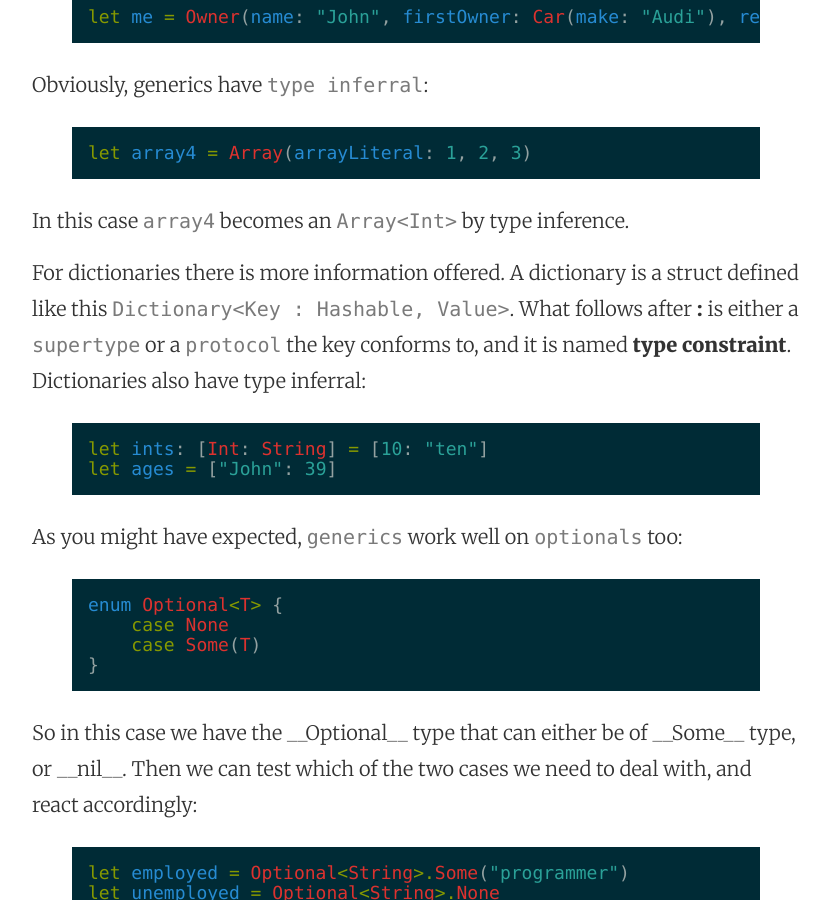
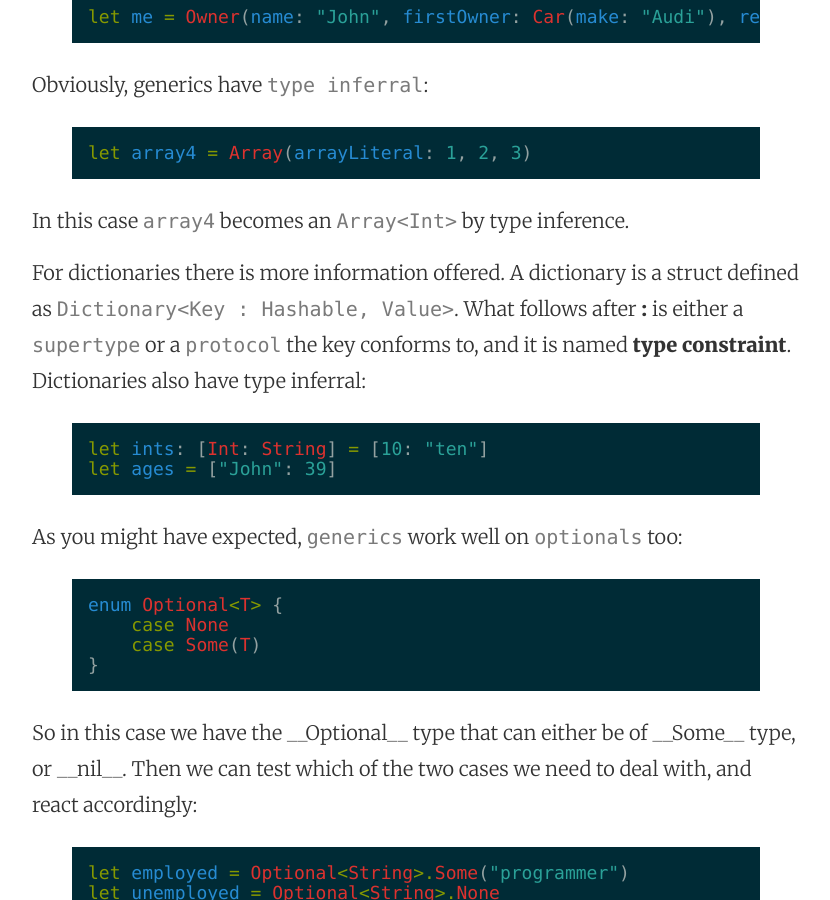
Before and after one commit to mhorga/mhorga.github.io, a Jekyll site: the page built from _posts/2015-12-28-generics-in-swift.markdown, in a window 1280 px wide and 900 px high, scrolled down 1544 px. Shown: the whole window, without its empty margins (224-1054 px from the left). Built offline with Jekyll 4.4.1, drawn with Linux system fonts in a browser that asks for light colours.

Commit message:
Post update: Generics in Swift

```diff
--- a/_posts/2015-12-28-generics-in-swift.markdown
+++ b/_posts/2015-12-28-generics-in-swift.markdown
@@ -57,7 +57,7 @@ let array4 = Array(arrayLiteral: 1, 2, 3)
 
 In this case `array4` becomes an `Array<Int>` by type inference.
 
-For dictionaries there is more information offered. A dictionary is a struct defined like this `Dictionary<Key : Hashable, Value>`. What follows after __:__ is either a `supertype` or a `protocol` the key conforms to, and it is named __type constraint__. Dictionaries also have type inferral:
+For dictionaries there is more information offered. A dictionary is a struct defined as `Dictionary<Key : Hashable, Value>`. What follows after __:__ is either a `supertype` or a `protocol` the key conforms to, and it is named __type constraint__. Dictionaries also have type inferral:
 
 {% highlight swift %}
 let ints: [Int: String] = [10: "ten"]
```
